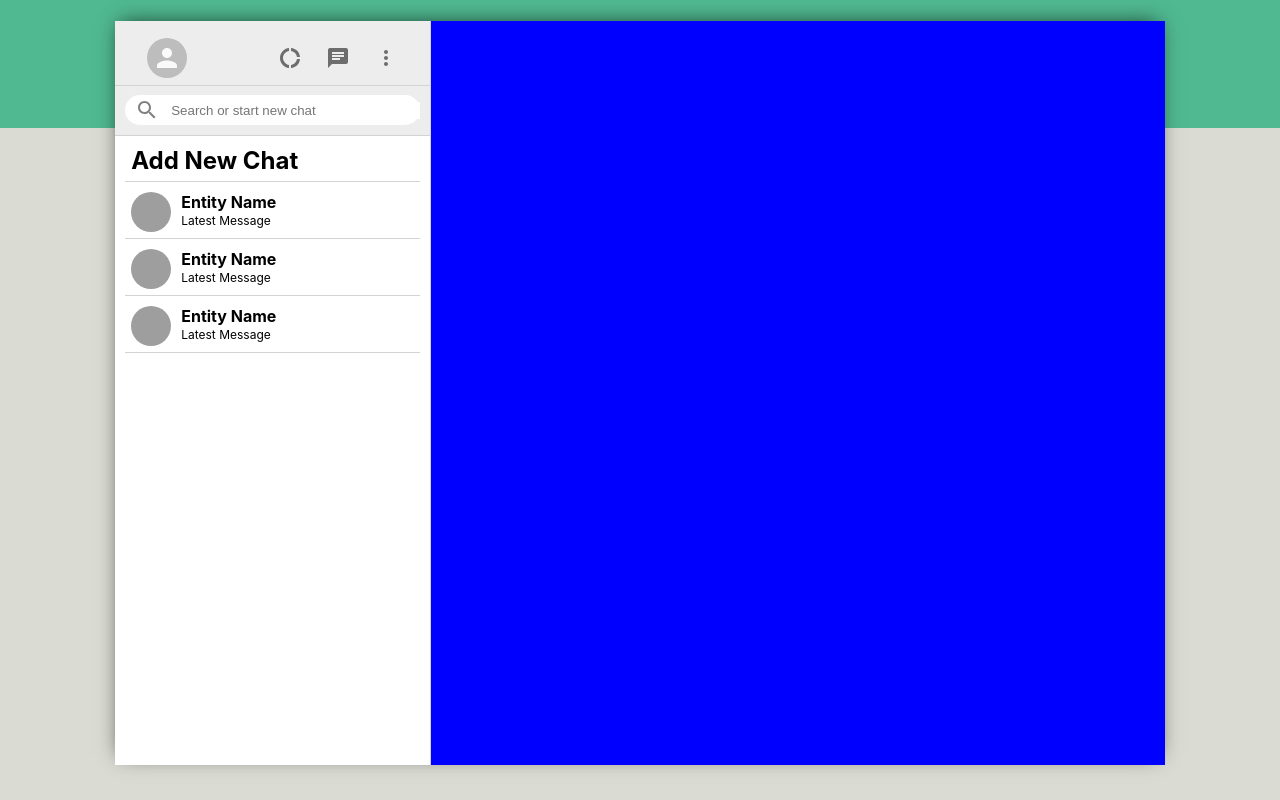
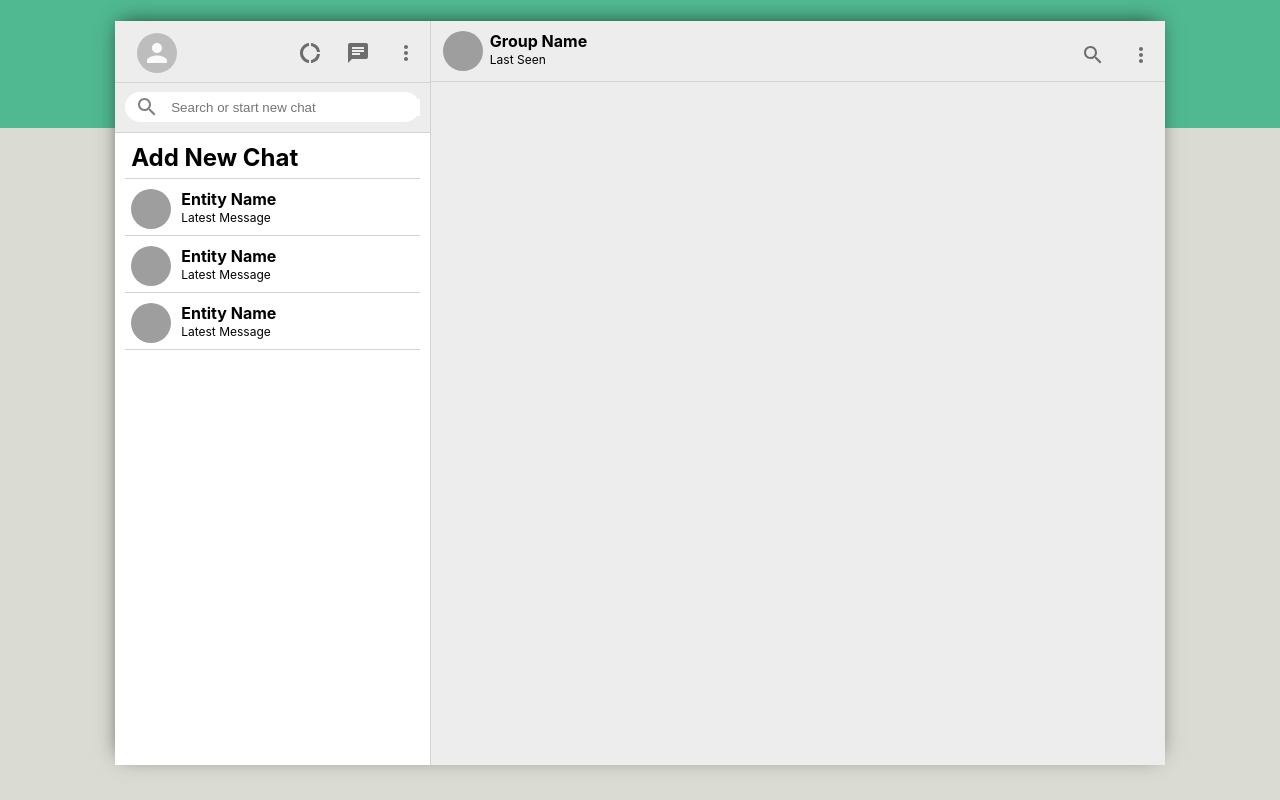
Before and after one commit to beerwithstraw/whatsapp-web-clone, a React (Create React App) app: page / in a window 1280 px wide. Built offline with nearby package versions, Linux system fonts and the light colour scheme; grey boxes are pictures that could not be loaded.

Commit message:
Chat Header design

```diff
--- a/src/Chat.css
+++ b/src/Chat.css
@@ -1,4 +1,36 @@
 .chat {
     flex: 0.7;
-    background-color: blue;
+    flex-direction: column;
 }
+
+.chat__header {
+    display: flex;
+    justify-content: space-between;
+    padding-top: 10px;
+    padding-left: 12px;
+    padding-bottom: 2.5px;
+    border-bottom: 1px solid lightgray;
+}
+
+.chat__headerInfo {
+    flex: 1;
+    padding-left: 7px;
+}
+
+.chat__headerRight {
+    display: flex;
+    align-items: center;
+    justify-content: space-between;
+    min-width: 0vw;
+    color: gray;
+}
+
+.chat__headerInfo > h3 {
+    font-size: 16px;
+    margin-bottom: -2px;
+}
+
+.chat__headerInfo > p {
+    font-size: 12px;
+    margin-top: 3px;
+}
--- a/src/Chat.js
+++ b/src/Chat.js
@@ -1,11 +1,40 @@
-import React from 'react'
+import { Avatar, IconButton } from '@material-ui/core'
+import { MoreVert, SearchOutlined } from '@material-ui/icons';
+import React, { useEffect, useState } from 'react'
 
 import './Chat.css'
 
 function Chat() {
+
+    const [seed, setSeed] = useState('');
+
+    useEffect(() => {
+        setSeed(Math.floor(Math.random() * 5000))
+    }, [])
+
     return (
         <div className="chat">
+            <div className="chat__header">
+                <Avatar src={`https://avatars.dicebear.com/api/human/${seed}.svg`}/>
+                <div className="chat__headerInfo">
+                    <h3>Group Name</h3>
+                    <p>Last Seen</p>
+                </div>
+                <div className="chat__headerRight">
+                    <IconButton>
+                        <SearchOutlined />
+                    </IconButton>
+                    <IconButton>
+                        <MoreVert />
+                    </IconButton>
+                </div>
+            </div>
+            <div className="chat__body">
 
+            </div>
+            <div className="chat__footer">
+
+            </div>
         </div>
     )
 }
--- a/src/Sidebar.css
+++ b/src/Sidebar.css
@@ -7,10 +7,10 @@
 }
 
 .sidebar__header {
-    margin-top: -15px;
+    margin-bottom: 22px;
     display: flex;
     justify-content: space-between;
-    padding: 20px;
+    padding-left: 10px;
 }
 
 .sidebar__headerRight {
--- a/src/SidebarChat.css
+++ b/src/SidebarChat.css
@@ -19,5 +19,6 @@
 }
 
 .sidebarChat__info > p {
-    font-size: 12px;margin-top: 3px;
+    font-size: 12px;
+    margin-top: 3px;
 }
```
